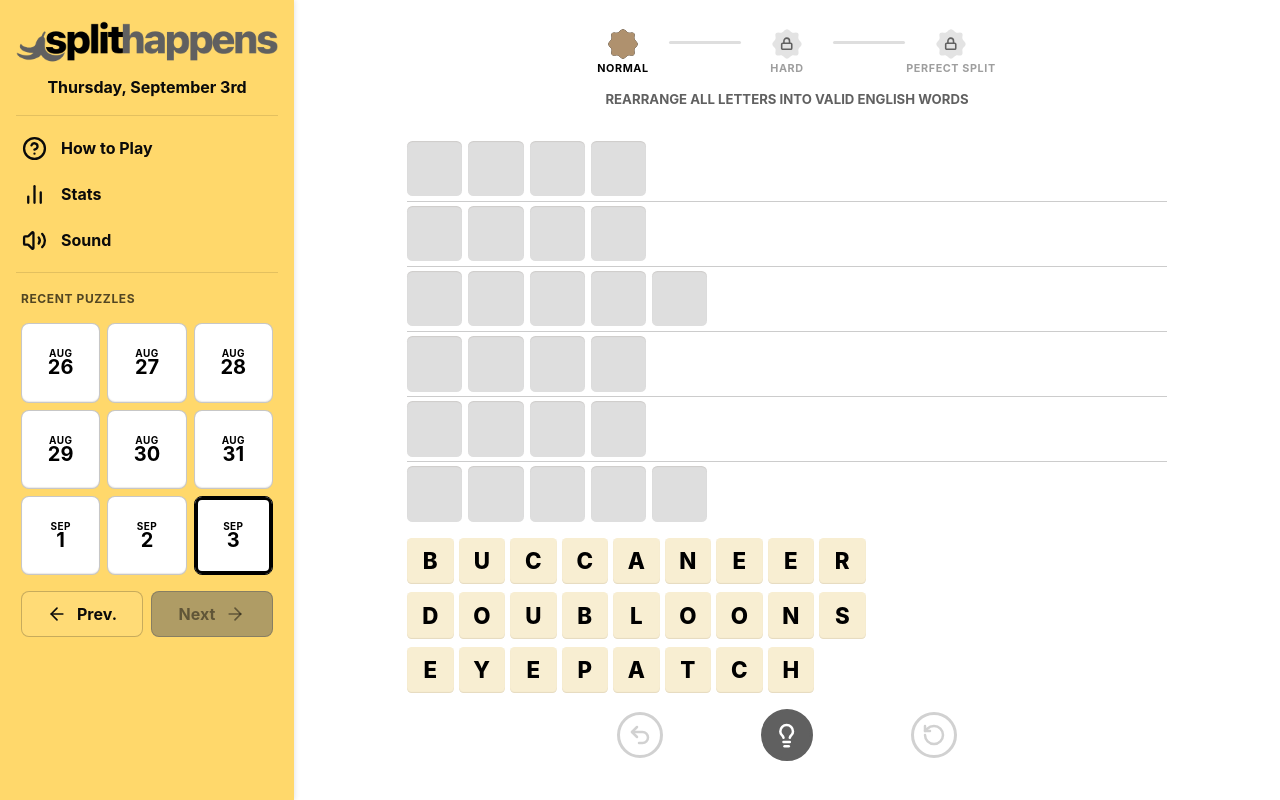
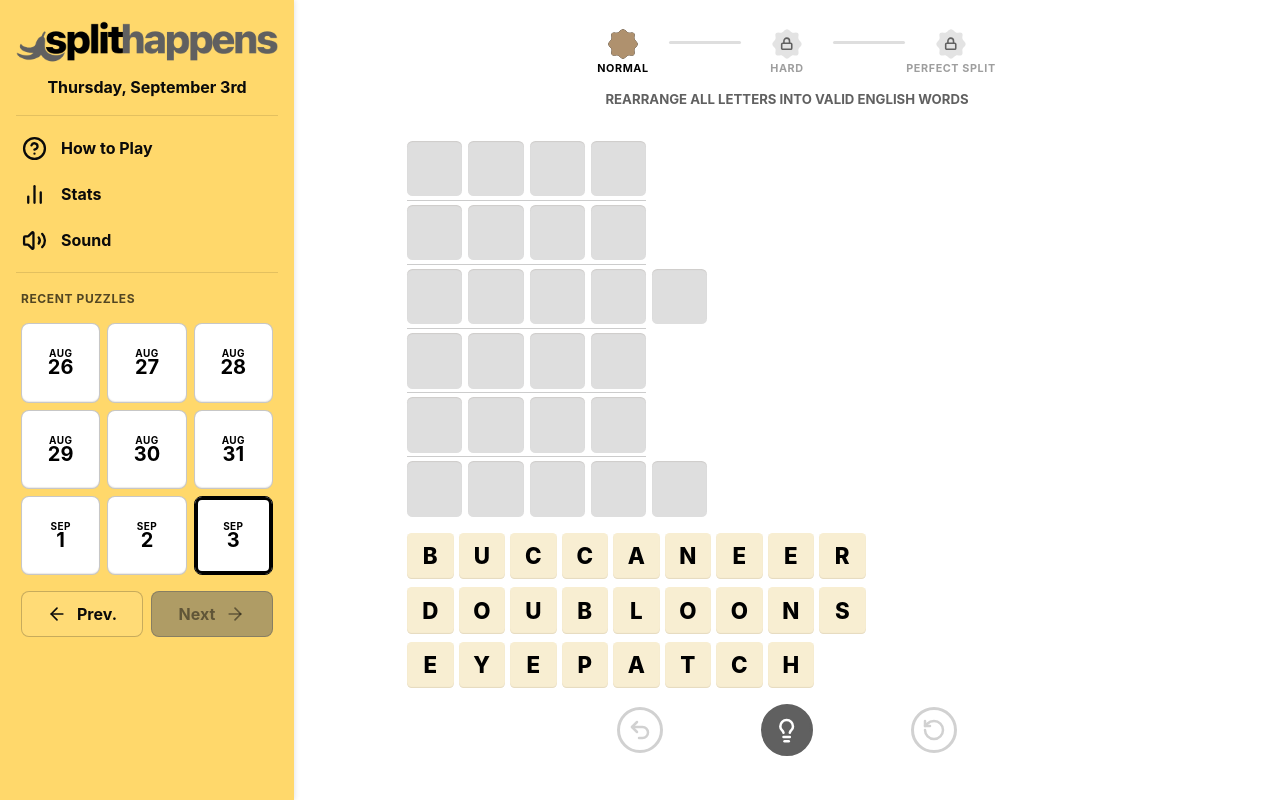
Before and after one commit to UncommonCrawl/SplitHappensWeb, a React (Vite) app: page / in a window 1280 px wide. Built offline with nearby package versions, Linux system fonts and the light colour scheme.

Commit message:
Dividers fit to rows

```diff
--- a/src/App.tsx
+++ b/src/App.tsx
@@ -644,8 +644,20 @@ export default function App() {
           </section>
 
           <section className="target-board" aria-label="Target words">
-            {game.targetSlots.map((row, rowIndex) => (
-              <div className="target-row" key={rowIndex}>
+            {game.targetSlots.map((row, rowIndex) => {
+              const nextRow = game.targetSlots[rowIndex + 1];
+              const dividerSlots = nextRow ? Math.min(row.length, nextRow.length) : undefined;
+              const dividerStyle = dividerSlots === undefined ? undefined : {
+                "--divider-slots": dividerSlots,
+              } as CSSProperties;
+
+              return (
+                <div
+                  className="target-row"
+                  key={rowIndex}
+                  data-divider-slots={dividerSlots}
+                  style={dividerStyle}
+                >
                   {row.map((id, columnIndex) => {
                     const target = slotID(rowIndex, columnIndex);
                     const locked = game.hintedRows.includes(rowIndex);
@@ -676,7 +688,8 @@ export default function App() {
                     );
                   })}
                 </div>
-            ))}
+              );
+            })}
             {Array.from({ length: targetSizingRows - game.targetSlots.length }, (_, index) => (
               <div className="target-row-placeholder" aria-hidden="true" key={`placeholder-${index}`} />
             ))}
--- a/src/styles.css
+++ b/src/styles.css
@@ -182,10 +182,18 @@ button { color: inherit; }
 .seal.gold { color: var(--gold); }
 
 .target-board { width: 100%; min-width: 0; height: max-content; }
-.target-row, .target-row-placeholder { width: 100%; display: flex; justify-content: flex-start; align-items: center; gap: 6px; border-bottom: 1px solid rgb(0 0 0 / 20%); padding: var(--target-row-padding) 0; }
+.target-row, .target-row-placeholder { width: 100%; display: flex; justify-content: flex-start; align-items: center; gap: 6px; padding: var(--target-row-padding) 0; }
+.target-row { position: relative; }
+.target-row[data-divider-slots]::after {
+  content: "";
+  position: absolute;
+  left: 0;
+  bottom: 0;
+  width: calc(var(--divider-slots) * var(--target-size) + (var(--divider-slots) - 1) * 6px);
+  border-bottom: 1px solid rgb(0 0 0 / 20%);
+}
 .target-board > :first-child { padding-top: 0; }
-.target-board > :last-child { padding-bottom: 0; border-bottom: 0; }
-.target-row-placeholder, .target-row:has(+ .target-row-placeholder) { border-bottom-color: transparent; }
+.target-board > :last-child { padding-bottom: 0; }
 .target-row-placeholder::before { content: ""; width: var(--target-size); height: var(--target-size); flex: 0 0 var(--target-size); visibility: hidden; }
 .target-slot, .letter-tile {
   width: var(--target-size);
```
Also changed, not shown: 1 other file (tests, documents, lock files or other folders). Lines whose indentation alone changed are shown as unchanged.
